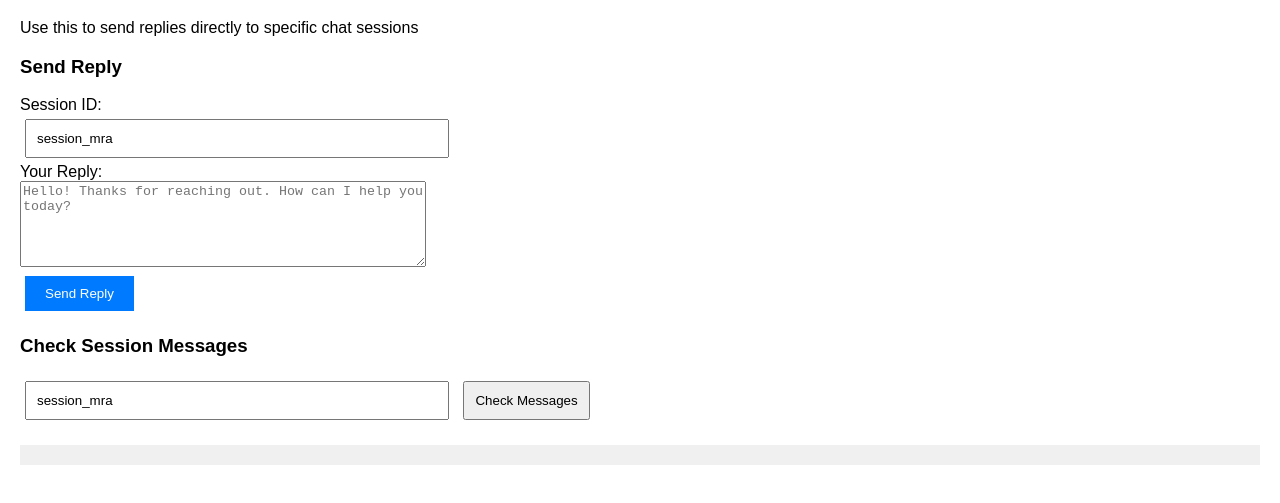
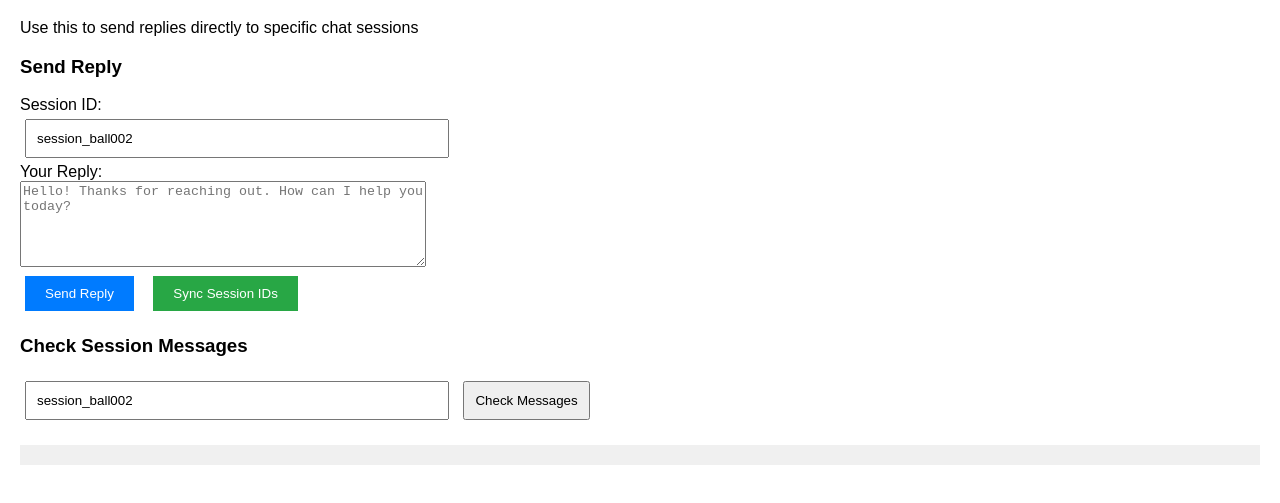
Before and after one commit to BallKH/my-portfolio, a website: page portfolio/manual-reply.html in a window 1280 px wide. Shown: the part 61-564 px from the top of the page. Drawn offline with Linux system fonts and the light colour scheme.

Commit message:
Fix session ID mismatch in manual reply system

```diff
--- a/portfolio/manual-reply.html
+++ b/portfolio/manual-reply.html
@@ -18,18 +18,19 @@
         <h3>Send Reply</h3>
         <div>
             <label>Session ID:</label><br>
-            <input type="text" id="sessionId" placeholder="session_mra" style="width: 400px;" value="session_mra">
+            <input type="text" id="sessionId" placeholder="session_ball002" style="width: 400px;" value="session_ball002">
         </div>
         <div>
             <label>Your Reply:</label><br>
             <textarea id="message" placeholder="Hello! Thanks for reaching out. How can I help you today?" style="width: 400px; height: 80px;"></textarea>
         </div>
         <button onclick="sendReply()" style="background: #007bff; color: white; border: none; padding: 10px 20px;">Send Reply</button>
+        <button onclick="syncSessionIds()" style="background: #28a745; color: white; border: none; padding: 10px 20px; margin-left: 10px;">Sync Session IDs</button>
     </div>
 
     <div>
         <h3>Check Session Messages</h3>
-        <input type="text" id="checkSession" placeholder="session_mra" style="width: 400px;" value="session_mra">
+        <input type="text" id="checkSession" placeholder="session_ball002" style="width: 400px;" value="session_ball002">
         <button onclick="checkMessages()">Check Messages</button>
     </div>
 
@@ -85,6 +86,12 @@
                 document.getElementById('result').innerHTML = `<div class="error">❌ Error: ${error.message}<br><br>Make sure you're running this on Vercel or with a local server.</div>`;
             }
         }
+
+        function syncSessionIds() {
+            const sessionId = document.getElementById('sessionId').value.trim();
+            document.getElementById('checkSession').value = sessionId;
+            document.getElementById('result').innerHTML = `<div class="success">✅ Session IDs synced to: ${sessionId}</div>`;
+        }
     </script>
 </body>
 </html>
```
